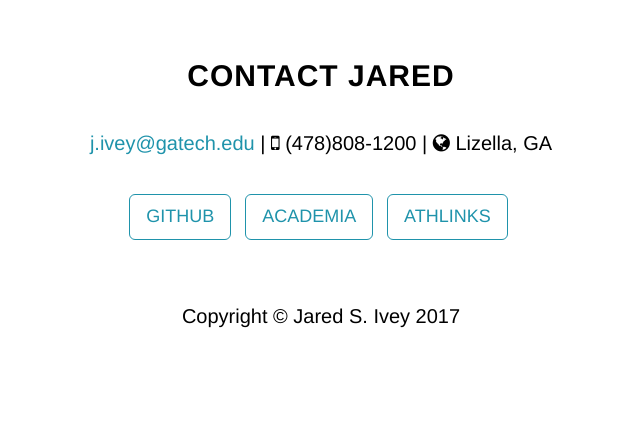
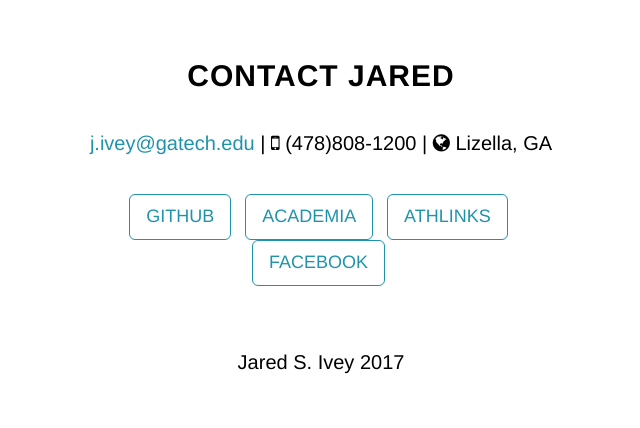
Before and after one commit to jaredivey/iveypage, a Flask app: page / in a window 1280 px wide. Shown: the part 1803-2231 px from the top of the page, without its empty margins (319-959 px from the left). Before the commit the page ends 2131 px from the top, so only its background shows below. Run offline with Flask 2, Linux system fonts and the light colour scheme; some libraries are stand-ins or nearby versions.

Commit message:
Add Facebook

```diff
--- a/resume.json
+++ b/resume.json
@@ -21,6 +21,10 @@
 {
 "network": "Athlinks",
 "url": "https://www.athlinks.com/athletes/56244472"
+},
+{
+"network": "Facebook",
+"url": "https://www.facebook.com/jared.s.ivey"
 }]
 },
 "education": [{
--- a/templates/index.html
+++ b/templates/index.html
@@ -474,7 +474,7 @@
     <!-- Footer -->
     <footer>
         <div class="container text-center">
-            <p>Copyright &copy; {{json.basics.name}} 2017</p>
+            <p>{{json.basics.name}} 2017</p>
         </div>
     </footer>
 
```
